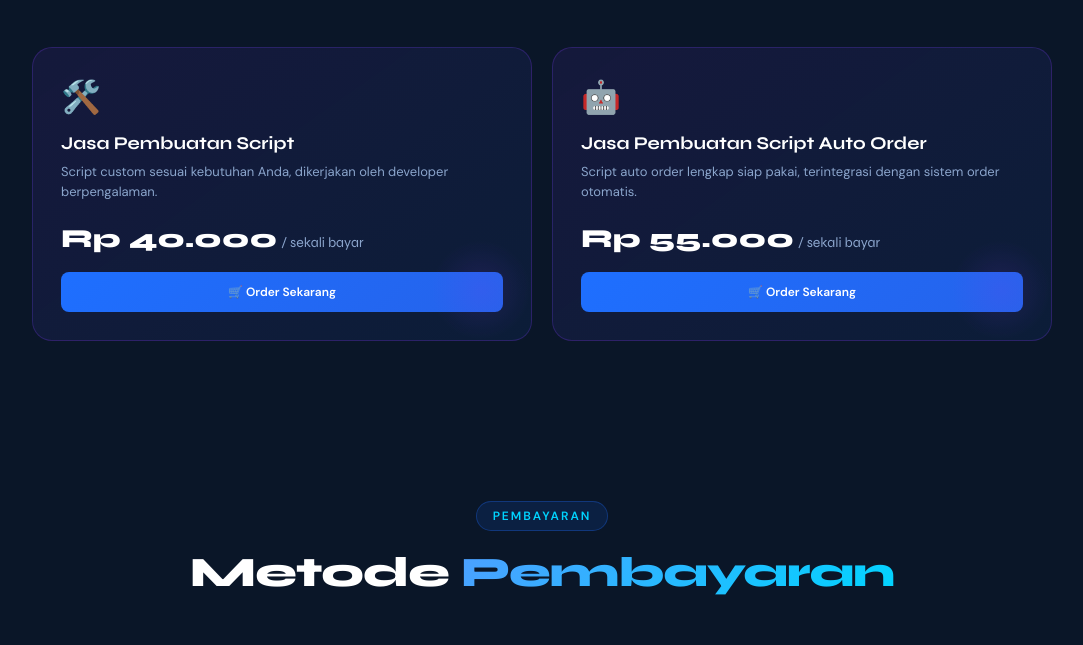
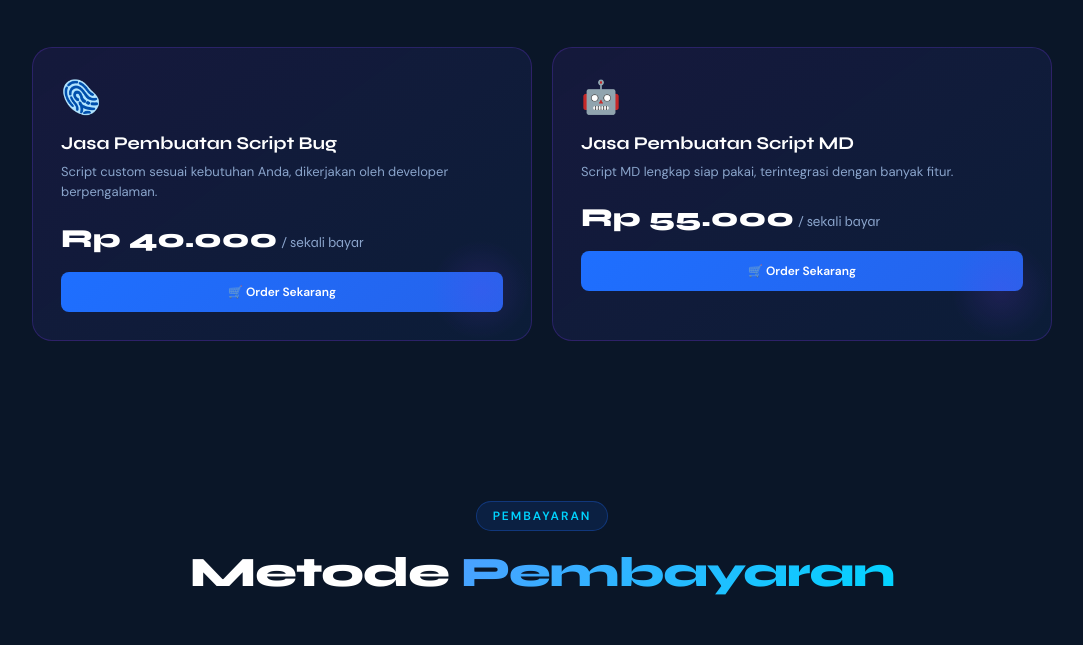
Before and after one commit to frenz-veind/SanOfficiall, a plain HTML site: page index.html in a window 1280 px wide. Shown: the part 1883-2528 px from the top of the page, without its empty margins (98-1181 px from the left). Drawn offline with Linux system fonts and the light colour scheme.

Commit message:
Update index.html

```diff
--- a/index.html
+++ b/index.html
@@ -1041,8 +1041,8 @@ const DEFAULT_DATA = {
     }
   ],
   jasa: [
-    { id: 1, icon: "🛠️", name: "Jasa Pembuatan Script", desc: "Script custom sesuai kebutuhan Anda, dikerjakan oleh developer berpengalaman.", price: 40000 },
-    { id: 2, icon: "🤖", name: "Jasa Pembuatan Script Auto Order", desc: "Script auto order lengkap siap pakai, terintegrasi dengan sistem order otomatis.", price: 55000 }
+    { id: 1, icon: "🫆", name: "Jasa Pembuatan Script Bug", desc: "Script custom sesuai kebutuhan Anda, dikerjakan oleh developer berpengalaman.", price: 40000 },
+    { id: 2, icon: "🤖", name: "Jasa Pembuatan Script MD", desc: "Script MD lengkap siap pakai, terintegrasi dengan banyak fitur.", price: 55000 }
   ]
 };
 
```
